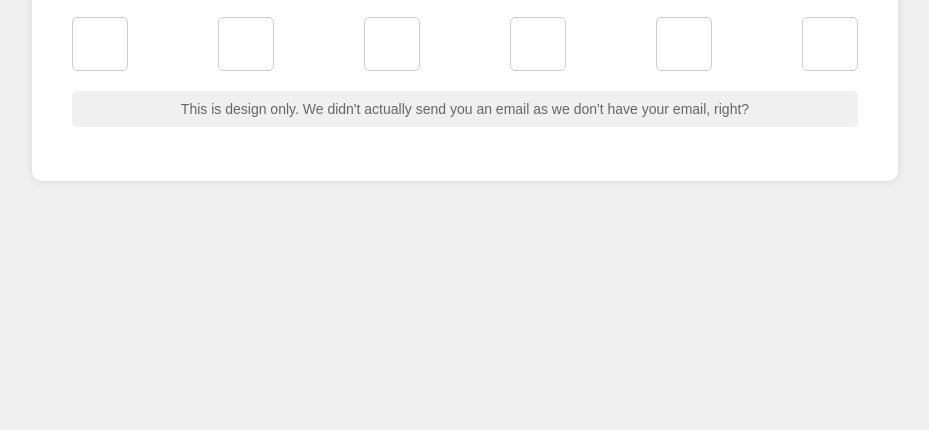
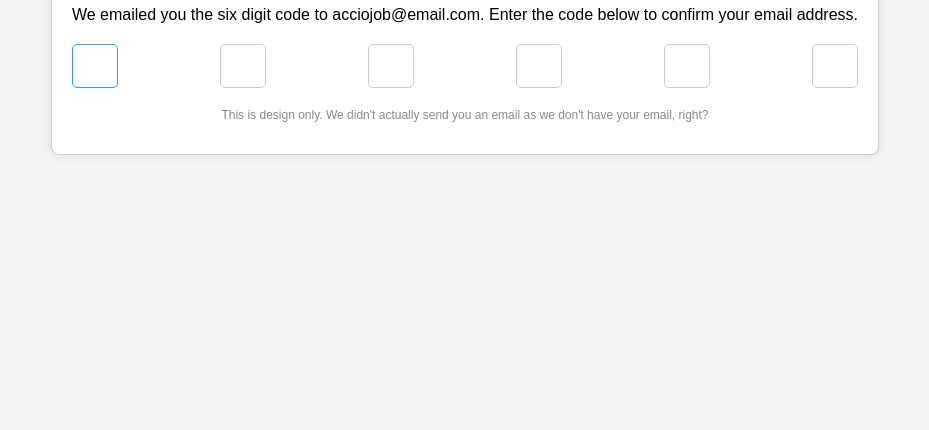
Before and after one commit to acciojob/OTP-BrainCellCoder, a website: page main.html in a window 1280 px wide. Shown: the part 370-800 px from the top of the page, without its empty margins (175-1104 px from the left). Drawn offline with Linux system fonts and the light colour scheme.

Commit message:
created a submission

```diff
--- a/main.html
+++ b/main.html
@@ -7,18 +7,18 @@
     <link rel="stylesheet" href="styles.css">
 </head>
 <body>
-    <div class="container">
+    <div class="verification-container">
         <h1 id="verification_heading">Verify Your Account</h1>
         <p id="verification_subtext">We emailed you the six digit code to acciojob@email.com. Enter the code below to confirm your email address.</p>
         <div class="code-container">
-            <input type="text" class="code" maxlength="1">
-            <input type="text" class="code" maxlength="1">
-            <input type="text" class="code" maxlength="1">
-            <input type="text" class="code" maxlength="1">
-            <input type="text" class="code" maxlength="1">
-            <input type="text" class="code" maxlength="1">
+            <input type="text" class="code" id="code-1" maxlength="1">
+            <input type="text" class="code" id="code-2" maxlength="1">
+            <input type="text" class="code" id="code-3" maxlength="1">
+            <input type="text" class="code" id="code-4" maxlength="1">
+            <input type="text" class="code" id="code-5" maxlength="1">
+            <input type="text" class="code" id="code-6" maxlength="1">
         </div>
-        <p class="note">This is design only. We didn't actually send you an email as we don't have your email, right?</p>
+        <p class="design-note">This is design only. We didn't actually send you an email as we don't have your email, right?</p>
     </div>
     <script src="script.js"></script>
 </body>
--- a/script.js
+++ b/script.js
@@ -1,17 +1,23 @@
-document.addEventListener('DOMContentLoaded', () => {
-    const inputs = document.querySelectorAll('.code');
+// script.js
+const codes = document.querySelectorAll('.code');
 
-    inputs.forEach((input, index) => {
-        input.addEventListener('input', (e) => {
-            if (e.target.value.length === 1 && index < inputs.length - 1) {
-                inputs[index + 1].focus();
+codes.forEach((code, index) => {
+    code.addEventListener('input', (e) => {
+        const value = e.target.value;
+        if (value) {
+            if (index < codes.length - 1) {
+                codes[index + 1].focus();
             }
-        });
+        }
+    });
 
-        input.addEventListener('keydown', (e) => {
-            if (e.key === 'Backspace' && input.value === '' && index > 0) {
-                inputs[index - 1].focus();
-            }
-        });
+    code.addEventListener('keydown', (e) => {
+        if (e.key === 'Backspace' && !e.target.value && index > 0) {
+            codes[index - 1].focus();
+        }
     });
 });
+
+document.addEventListener('DOMContentLoaded', () => {
+    codes[0].focus();
+});
--- a/styles.css
+++ b/styles.css
@@ -1,50 +1,44 @@
+/* styles.css */
 body {
     display: flex;
     justify-content: center;
     align-items: center;
     height: 100vh;
+    background-color: #f4f4f4;
     margin: 0;
     font-family: Arial, sans-serif;
-    background-color: #f0f0f0;
 }
 
-.container {
-    background-color: white;
-    padding: 40px;
-    border-radius: 10px;
+.verification-container {
+    background: white;
+    border: 1px solid #ccc;
+    padding: 20px;
+    border-radius: 8px;
     box-shadow: 0 0 10px rgba(0, 0, 0, 0.1);
     text-align: center;
-}
-
-#verification_heading {
-    margin-bottom: 10px;
-    font-size: 24px;
-}
-
-#verification_subtext {
-    margin-bottom: 20px;
-    color: #666;
 }
 
 .code-container {
     display: flex;
     justify-content: space-between;
-    margin-bottom: 20px;
+    margin: 20px 0;
 }
 
 .code {
-    width: 50px;
-    height: 50px;
-    font-size: 24px;
-    text-align: center;
+    width: 40px;
+    height: 40px;
     border: 1px solid #ccc;
     border-radius: 5px;
+    text-align: center;
+    font-size: 18px;
 }
 
-.note {
-    background-color: #f0f0f0;
-    padding: 10px;
-    border-radius: 5px;
-    color: #666;
-    font-size: 14px;
+.code:focus {
+    border-color: #3498db;
+    outline: none;
 }
+
+.design-note {
+    color: #888;
+    font-size: 12px;
+}
```
